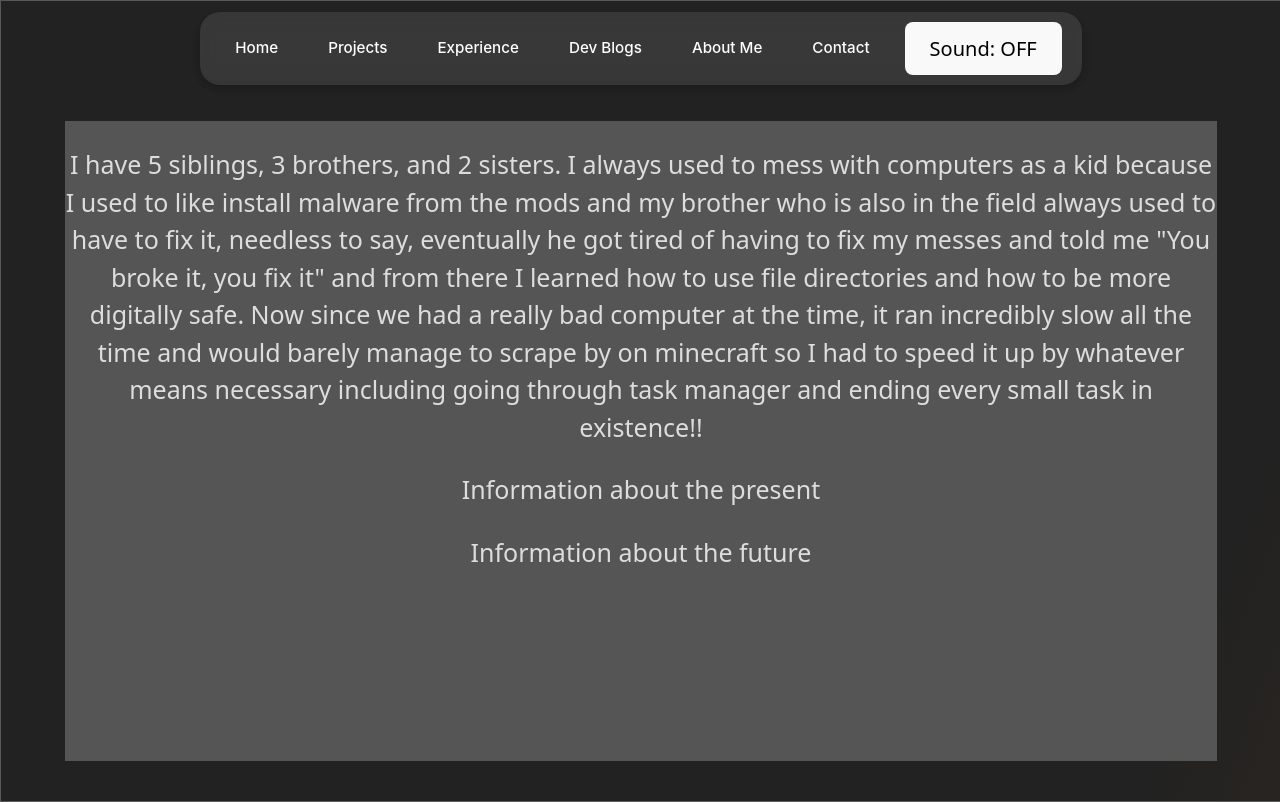
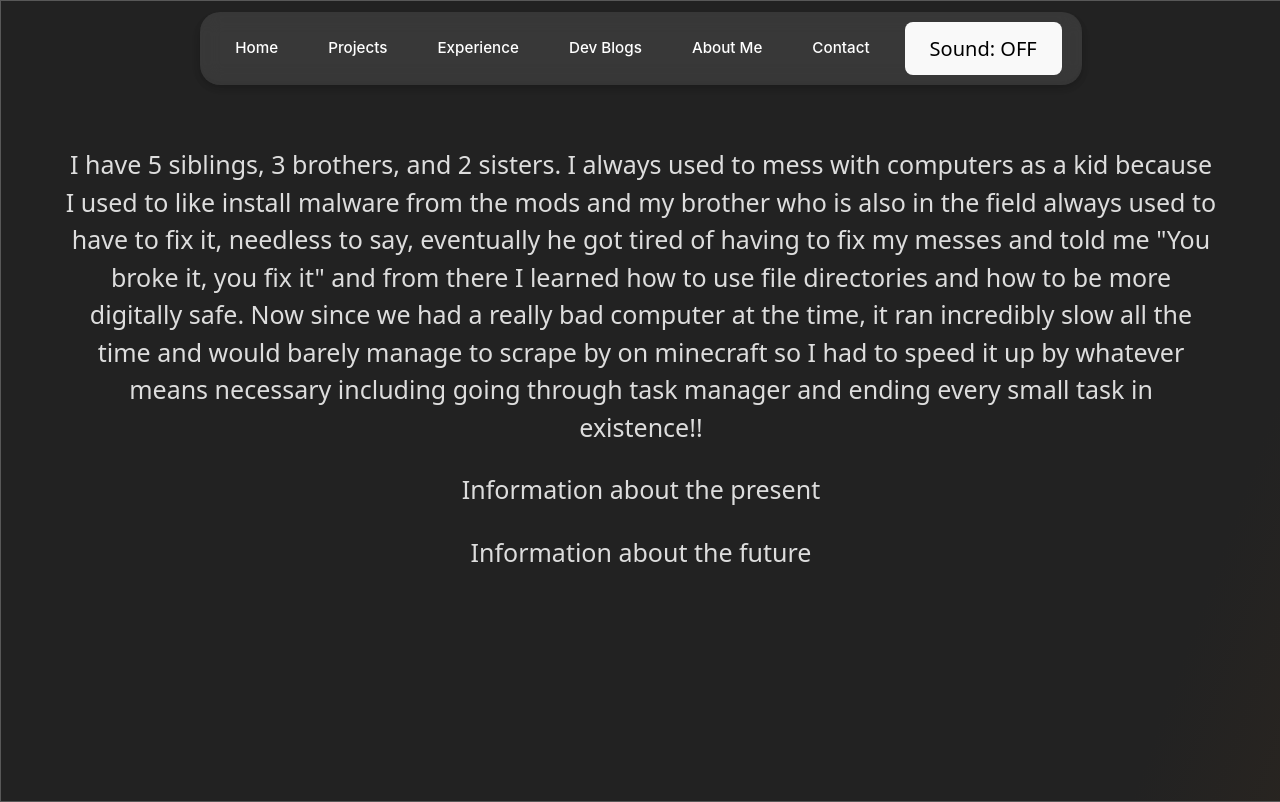
Before and after one commit to FernandoLpz0911/Personal-Webpage, a React (Vite) app in the folder PersonalWebpage/: page /About in a window 1280 px wide. Built offline with nearby package versions, Linux system fonts and the light colour scheme.

Commit message:
fixed the line issue

```diff
--- a/PersonalWebpage/src/pages/cssfiles/About.css
+++ b/PersonalWebpage/src/pages/cssfiles/About.css
@@ -6,7 +6,6 @@
     flex: auto;
 }
 .content {
-    background-color: #555555;
     max-width: 90vw;
     width: 100%;
     margin: 0 auto;
```
